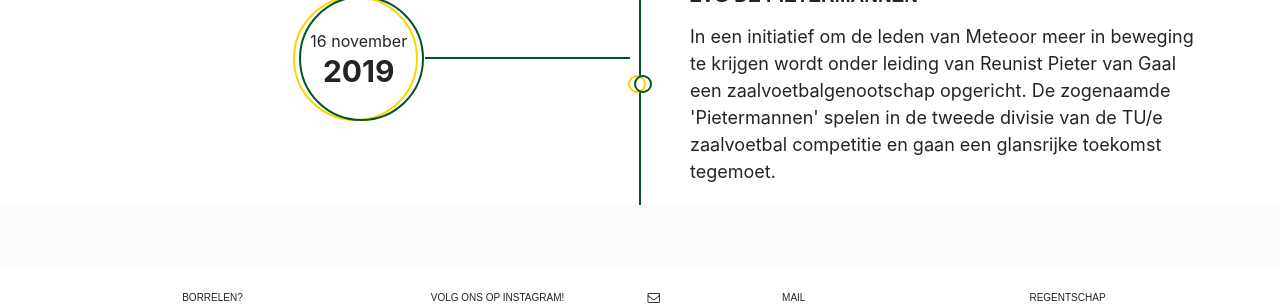
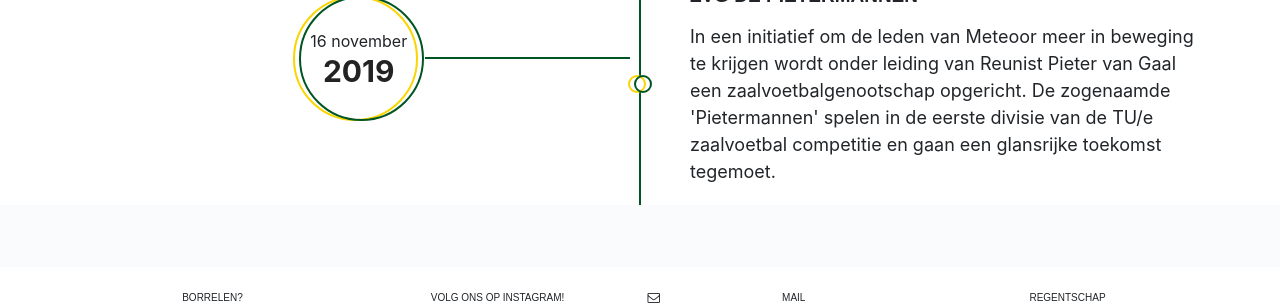
Before and after one commit to Meteoor1958/Meteoor1958.github.io, a Jekyll site: the page built from over-ons.html, in a window 1280 px wide and 900 px high, scrolled down 3115 px. Shown: the part 321-626 px from the top of the window. Built offline with Jekyll 4.4.1, drawn with Linux system fonts in a browser that asks for light colours.

```diff
--- a/over-ons.html
+++ b/over-ons.html
@@ -349,7 +349,7 @@ layout: default
                         <p class="description">
                             In een initiatief om de leden van Meteoor meer in beweging te krijgen wordt onder leiding
                             van Reunist Pieter van Gaal een zaalvoetbalgenootschap opgericht. De zogenaamde 'Pietermannen'
-                            spelen in de tweede divisie van de TU/e zaalvoetbal competitie en gaan een glansrijke toekomst
+                            spelen in de eerste divisie van de TU/e zaalvoetbal competitie en gaan een glansrijke toekomst
                             tegemoet.
                         </p>
                     </div>
```
Also changed, not shown: activiteiten.html (+8 -5 lines).
